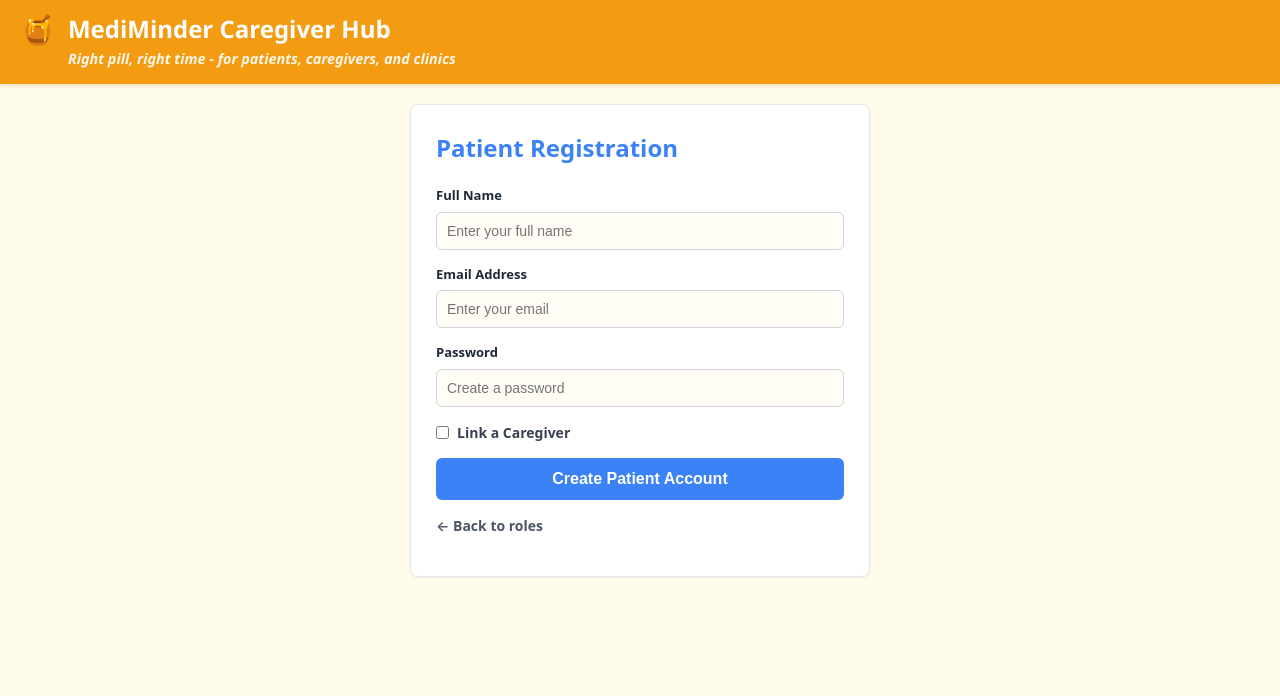
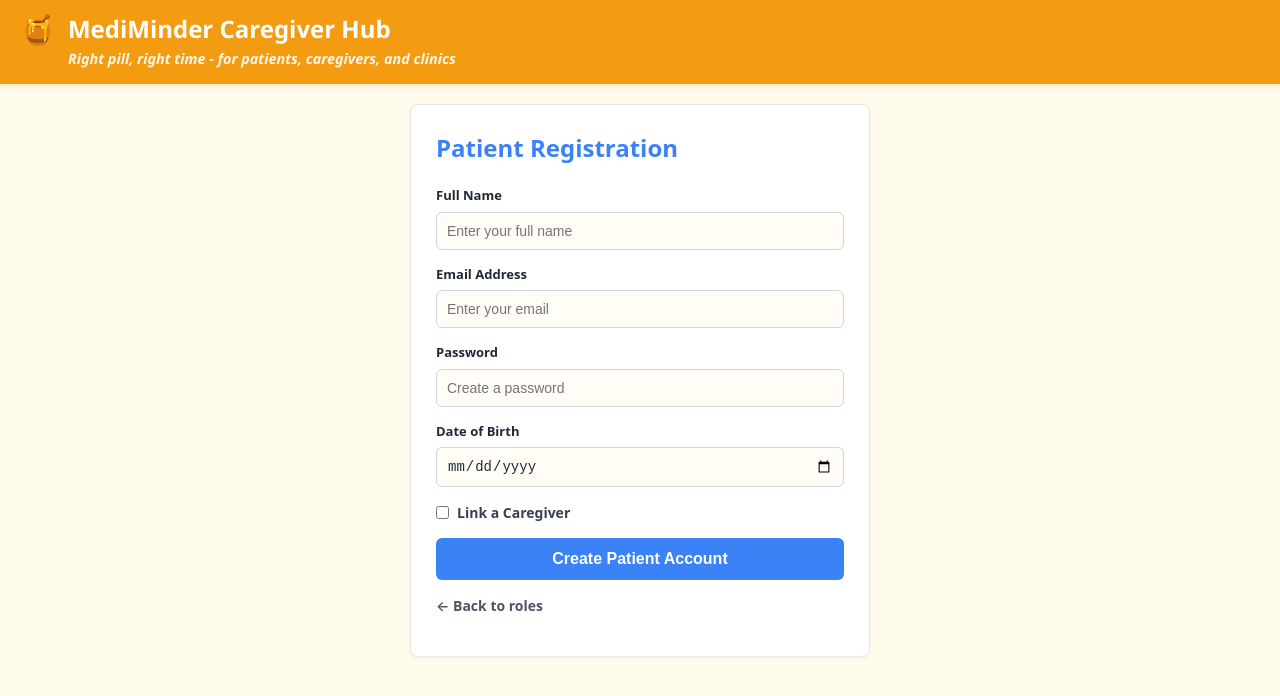
Before and after one commit to tirazman/SCSM2223-HONEYBUNCH-MEDIMINDER, a JavaScript app in the folder frontend/: page /register in a window 1280 px wide. Both pictures are taken after a click on the button "I am a Patient". Shown: the top 696 px of the page. Built offline with nearby package versions, Linux system fonts and the light colour scheme.

Commit message:
Add dob for patient registration

```diff
--- a/frontend/src/views/Register.vue
+++ b/frontend/src/views/Register.vue
@@ -30,6 +30,11 @@
         <div style="margin-bottom: 15px;">
           <label style="display: block; font-size: 13px; font-weight: 600; margin-bottom: 6px;">Password</label>
           <input v-model="password" type="password" placeholder="Create a password" style="width: 100%; padding: 10px; border: 1px solid #d1d5db; border-radius: 6px; box-sizing: border-box;">
+        </div>
+
+        <div style="margin-bottom: 15px;">
+          <label style="display: block; font-size: 13px; font-weight: 600; margin-bottom: 6px;">Date of Birth</label>
+          <input v-model="dob" type="date" style="width: 100%; padding: 10px; border: 1px solid #d1d5db; border-radius: 6px; box-sizing: border-box;">
         </div>
 
         <div style="display: flex; align-items: center; gap: 8px; margin-bottom: 15px;">
@@ -139,6 +144,7 @@ const currentView = ref('role-view')
 const fullName = ref('')
 const email = ref('')
 const password = ref('')
+const dob = ref('')
 const clinicName = ref('')
 const linkCaregiver = ref(false)
 const caregiverEmail = ref('')
@@ -159,6 +165,7 @@ function showForm(viewId) {
   fullName.value = ''
   email.value = ''
   password.value = ''
+  dob.value = ''
   clinicName.value = ''
   linkCaregiver.value = false
   caregiverEmail.value = ''
@@ -192,7 +199,8 @@ async function handleRegister(role) {
       name: fullName.value,
       email: email.value,
       password: password.value,
-      role: backendRole
+      role: backendRole,
+      dob: dob.value
     })
 
     const { token, user } = response.data
```
Also changed, not shown: 2 other files (tests, documents, lock files or other folders).
